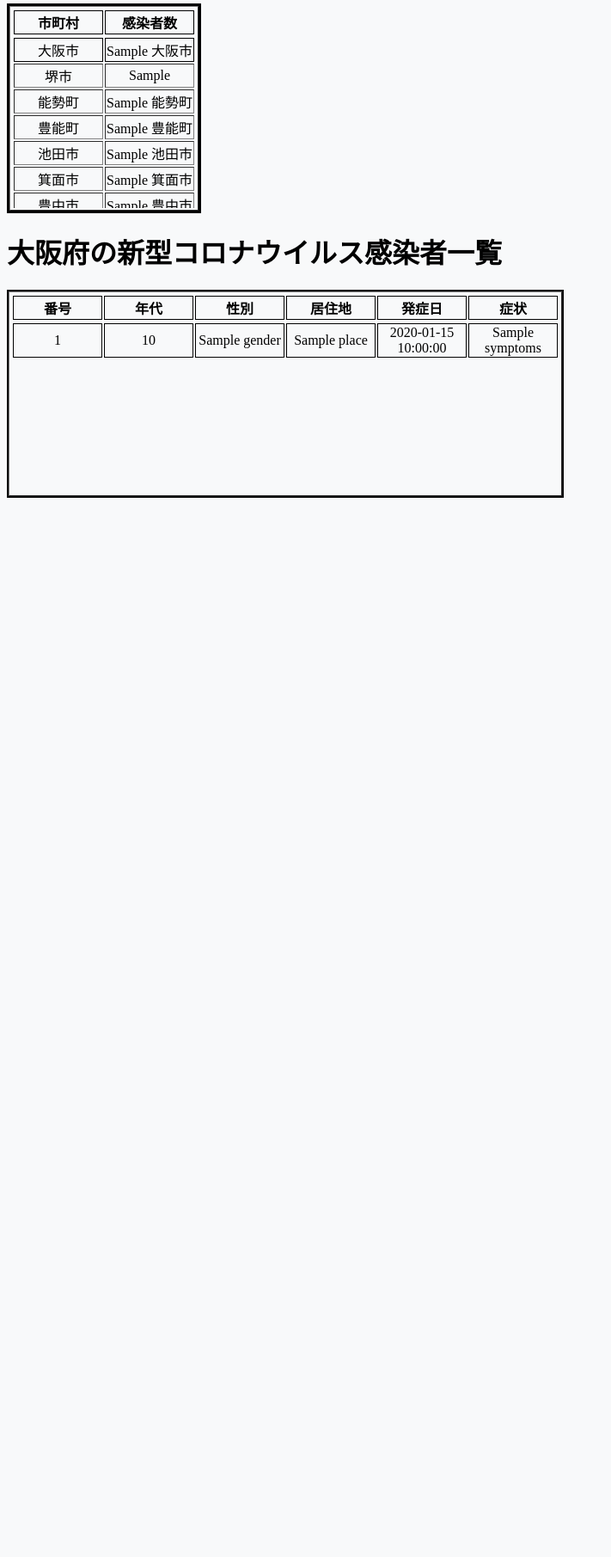
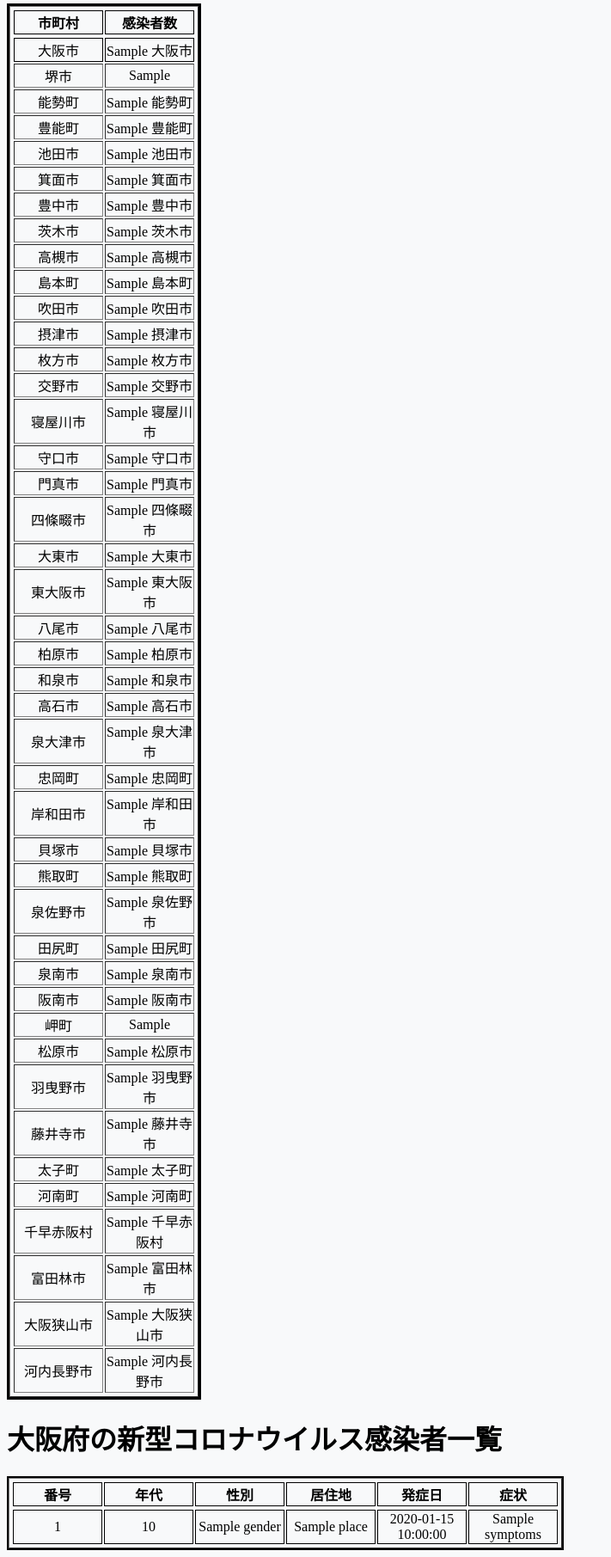
Before and after one commit to nobu114/corona_osaka, a Flask app: template app/templates/index.html in a window 1280 px wide. Shown: the part 358-2169 px from the top of the page at 86% size, without its empty margins (0-711 px from the left). Before the commit the page ends 937 px from the top, so only its background shows below. Run offline with Flask 2, Linux system fonts and the light colour scheme; the template is opened without the code that fills it: most values are stand-ins (such as "Sample title", 1, 10 or a date in 2020); parts of the project's set-up code (start-up, migrations or seed data) failed here and were passed over.

Commit message:
スクロールバー消した

```diff
--- a/app/app.py
+++ b/app/app.py
@@ -1,5 +1,5 @@
 from flask import Flask, render_template
-from sqlalchemy import desc, or_
+from sqlalchemy import desc
 
 from models.models import corona_data
 
--- a/app/static/css/style.css
+++ b/app/static/css/style.css
@@ -1,11 +1,11 @@
 html {
     background-color: #f8f9fa;
   }
-.table-contents{
+/*.table-contents{
     height: 200px;
     overflow: scroll;
     -webkit-overflow-scrolling: touch
-}
+}*/
 td{
     text-align: center;
     vertical-align: center;
```
